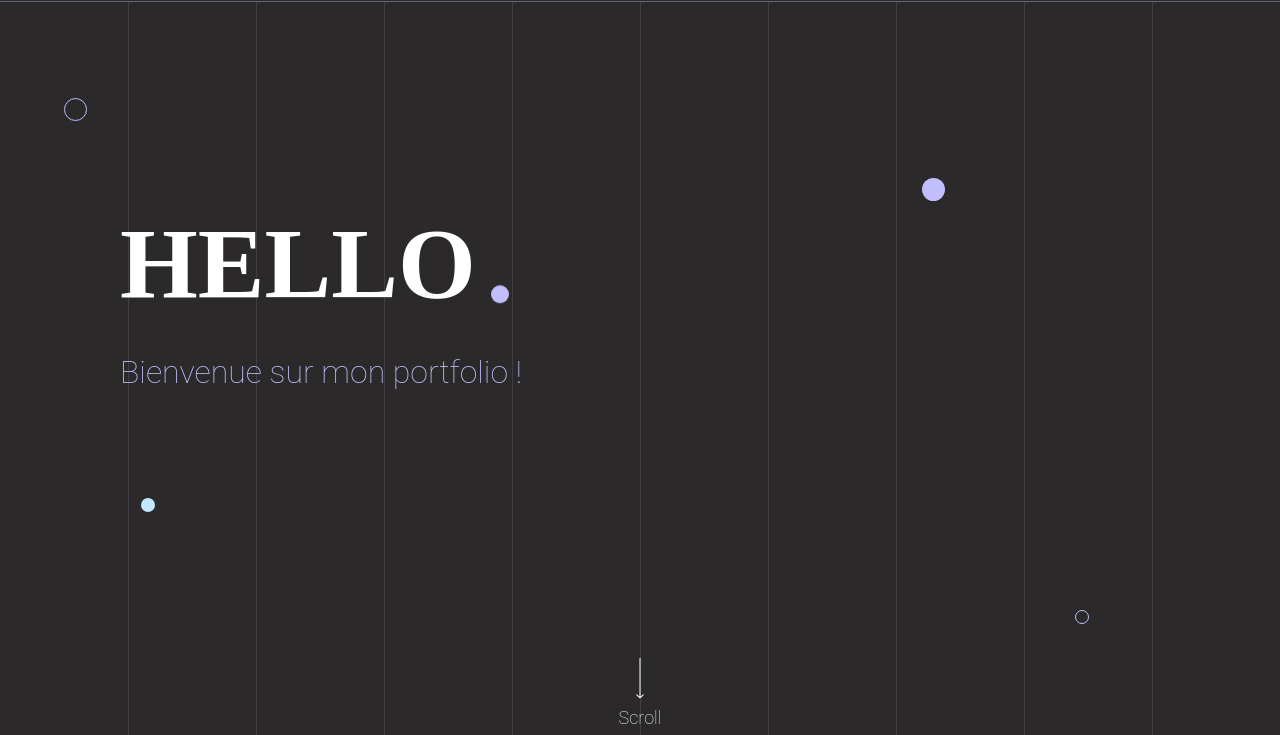
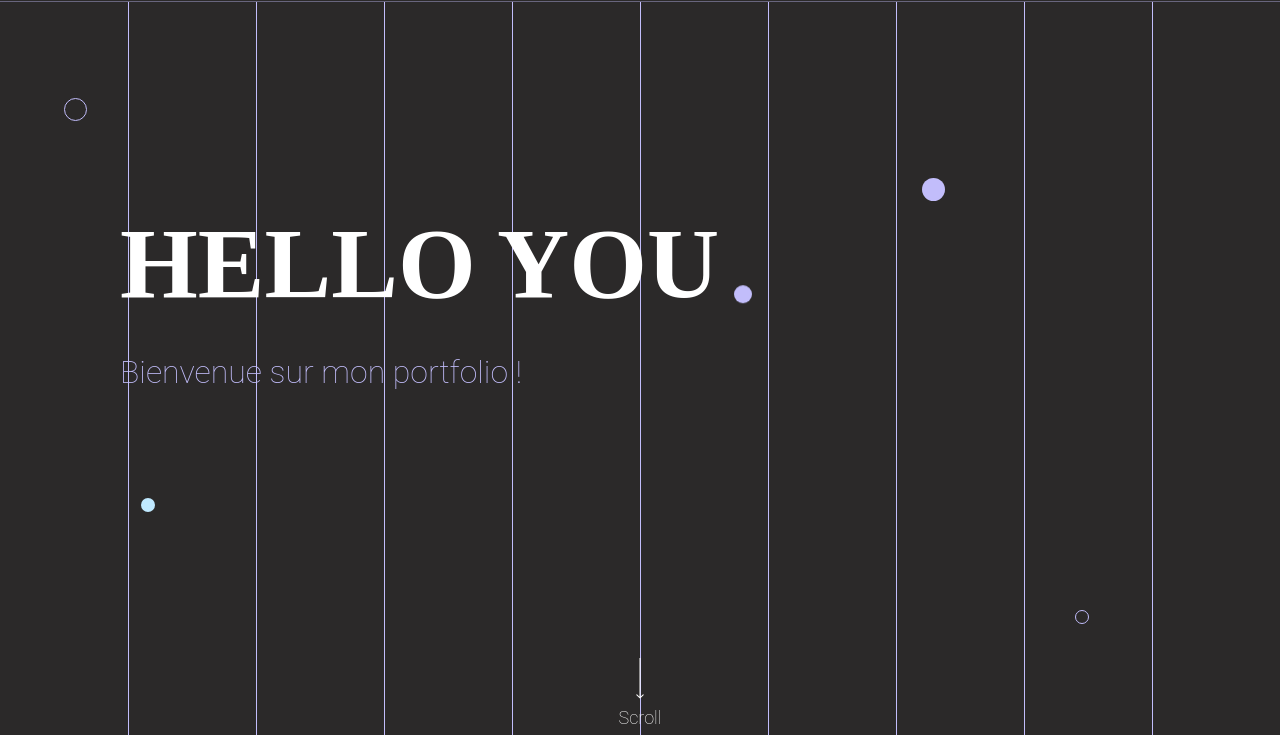
Before and after one commit to nastasiadotlic/Portfoliov2, a website built with Parcel: page src/index.html in a window 1280 px wide. Shown: the part 62-797 px from the top of the page. Built offline with nearby package versions, Linux system fonts and the light colour scheme.

Commit message:
line test

```diff
--- a/src/index.html
+++ b/src/index.html
@@ -56,7 +56,7 @@
  <section class="homepage">
   <div class="title">
     <div class="title__container" data-rellax-speed="2">
-      <h1 class="homepage__title">Hello</h1>
+      <h1 class="homepage__title">Hello you</h1>
       <div class="dot" data-hover></div>
     </div>
     <p class="homepage__subtitle textChange" data-rellax-speed="2">Bienvenue sur mon portfolio !</p>
--- a/src/scss/blocs/lines.scss
+++ b/src/scss/blocs/lines.scss
@@ -11,7 +11,6 @@
   background-color: $primary-color;
   height: 100%;
   width: 1px;
-  opacity: 15%;
   position: absolute;
   top: 0;
 }
```
